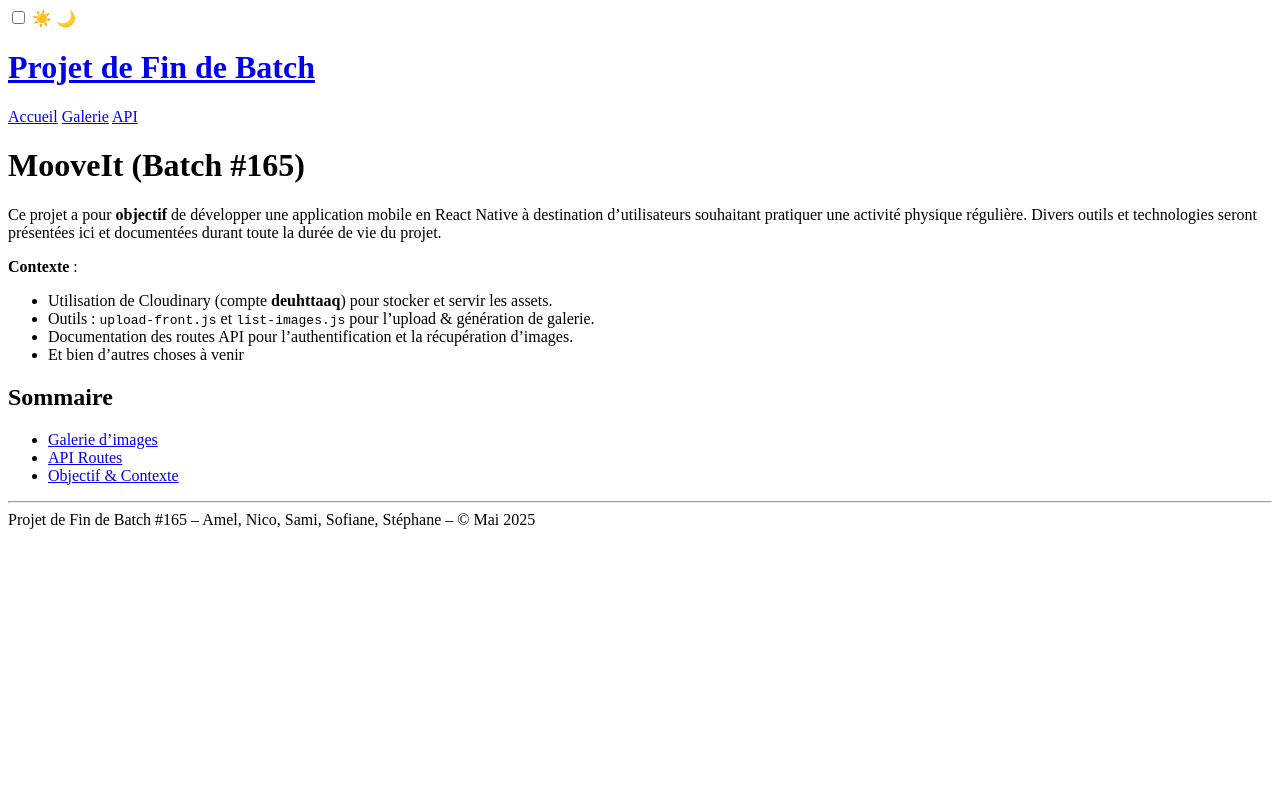
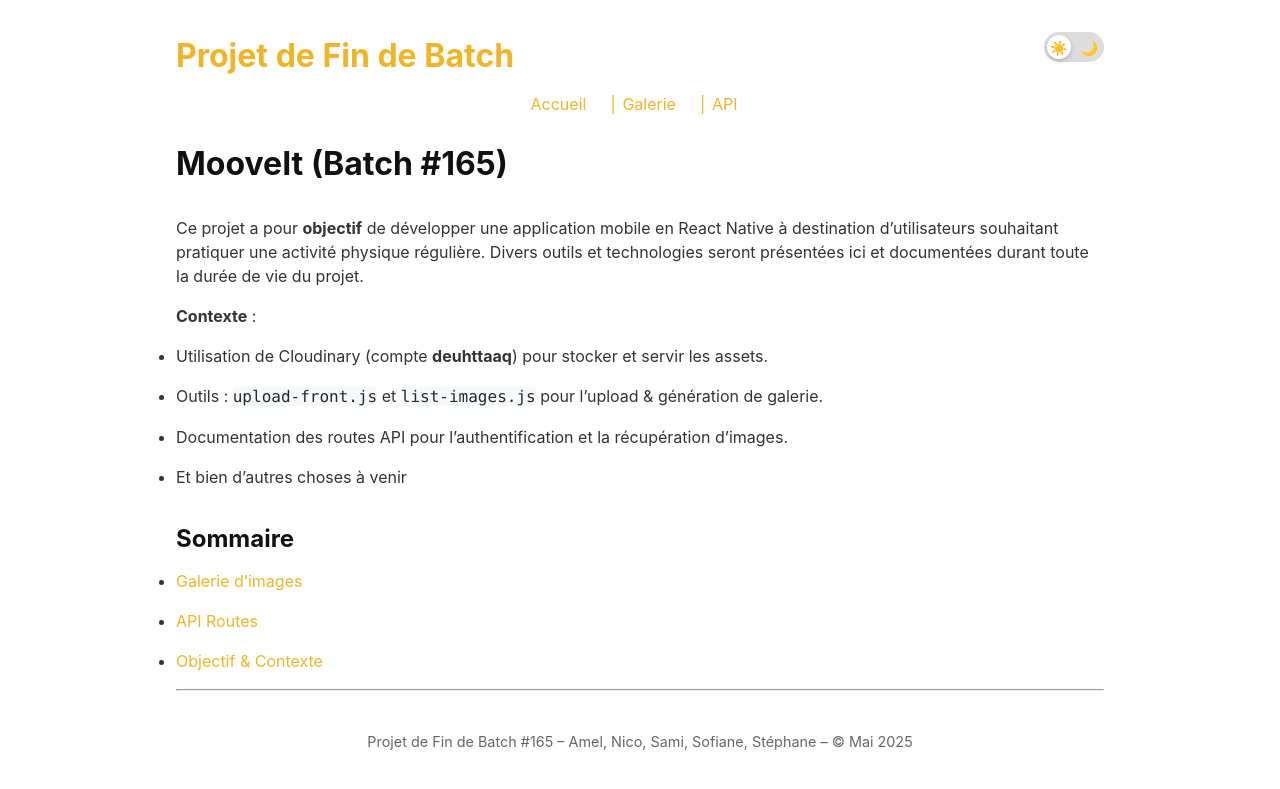
Before and after one commit to StefPoss/projetDeFinDeBatch, a Jekyll site: the page built from docs/index.md, in a window 1280 px wide. Shown: the top 789 px of the page. Built offline with Jekyll 4.4.1, drawn with Linux system fonts in a browser that asks for light colours.

Commit message:
fix default.html

```diff
--- a/docs/_layouts/default.html
+++ b/docs/_layouts/default.html
@@ -4,8 +4,8 @@
     <meta charset="UTF-8" />
     <meta name="viewport" content="width=device-width,initial-scale=1" />
     <title>{{ page.title }} — {{ site.title }}</title>
-    <link rel="stylesheet" href="{{ site.baseurl }}/docs/assets/style.css" />
-    <link rel="stylesheet" href="{{ site.baseurl }}/docs/assets/dark.css" />
+    <link rel="stylesheet" href="{{ site.baseurl }}/assets/css/style.css" />
+    <link rel="stylesheet" href="{{ site.baseurl }}/assets/css/dark.css" />
   </head>
   <body>
     <div class="container">
```
